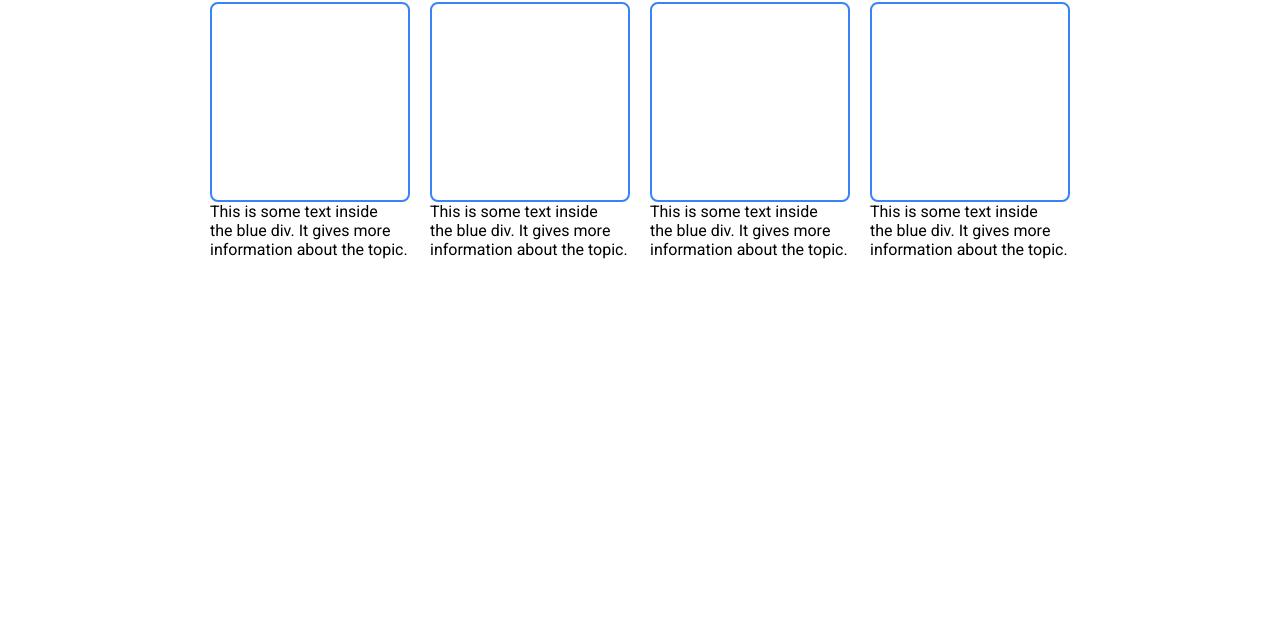
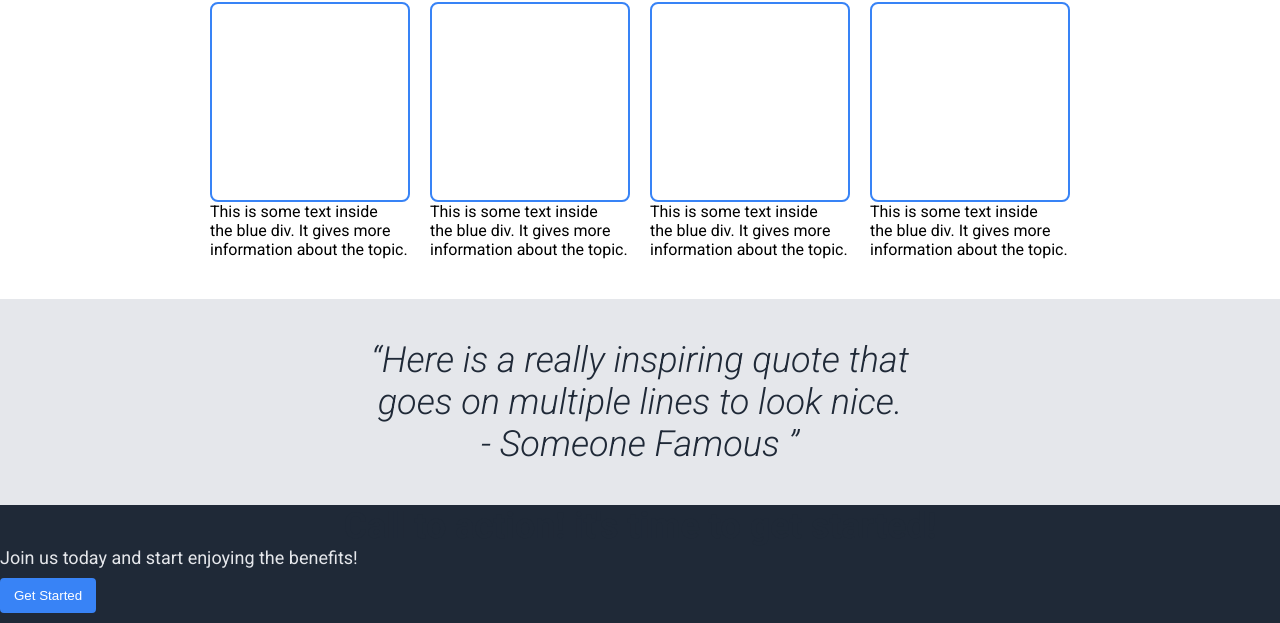
Before and after one commit to unkn0wnanka/odin-landing-page, a plain HTML site: page index.html in a window 1280 px wide. Shown: the part 512-1135 px from the top of the page. Before the commit the page ends 811 px from the top, so only its background shows below. Drawn offline with Linux system fonts and the light colour scheme.

Commit message:
updated index and css

```diff
--- a/index.html
+++ b/index.html
@@ -49,5 +49,16 @@
           </div>
       </div>
     </div>
+    <div class="quote-section">
+      <q>Here is a really inspiring quote that<br> goes on multiple lines to look nice.<br> - <cite>Someone Famous</cite>
+      </q>
+    </div>
+     <div class="call-to-action-section">
+      <div class="cta-text">
+        <h2 class="cta">Call to action! it's time to get started!</h2>
+        <p class="nav-link">Join us today and start enjoying the benefits!</p>
+        <button type="button" class="cta-button">Get Started</button>
+        </div>
+     </div>
 </body>
 </html>
--- a/styles.css
+++ b/styles.css
@@ -96,3 +96,13 @@ h2 {
   border-radius: 8px;
   text-align: center;
 }
+
+.quote-section {
+  background-color: #e5e7eb;
+  color: #1F2937;
+  padding: 40px;
+  text-align: center;
+  font-size: 36px;
+  font-style: italic;
+  font-weight: 300;
+}
```
